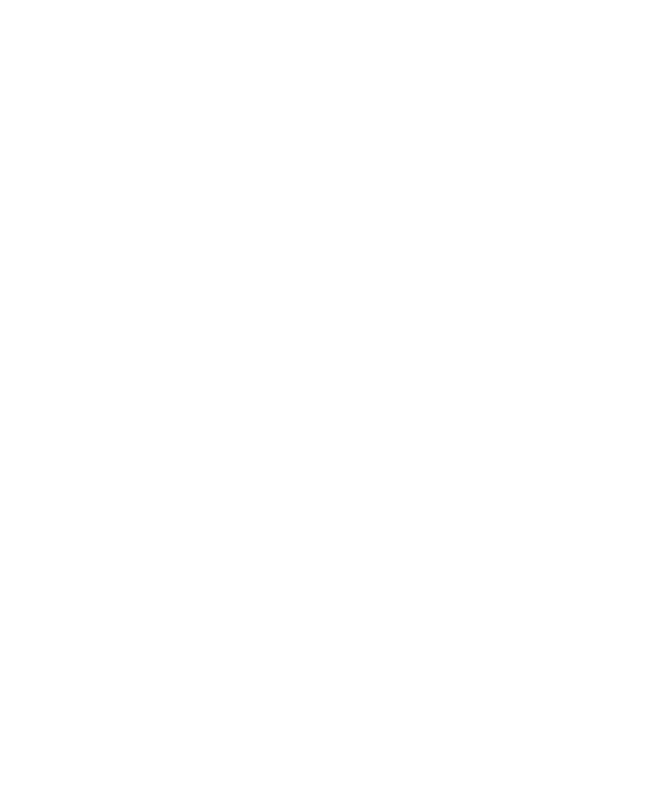
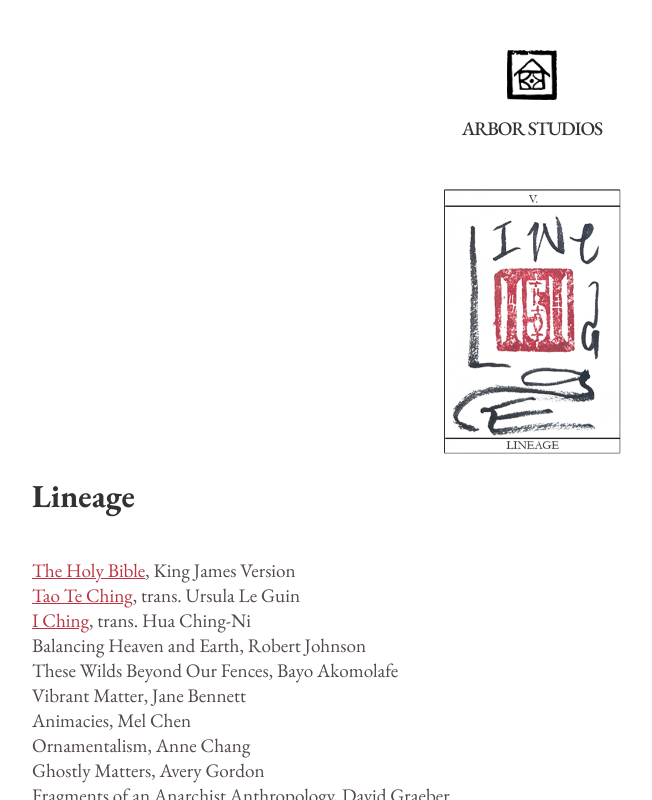
Before and after one commit to kennybc/arbor-studios, a React (Vite) app: page /lineage in a window 1280 px wide. Shown: the whole page, without its empty margins (108-760 px from the left). Built offline with nearby package versions, Linux system fonts and the light colour scheme.

Commit message:
cname; small syntax tweaks; rm base path

```diff
--- a/package.json
+++ b/package.json
@@ -1,5 +1,5 @@
 {
-  "homepage": "http://dev.kenny.us/arbor-studios",
+  "homepage": "http://arbor-age.com",
   "name": "arbor-studios",
   "private": true,
   "version": "0.0.0",
--- a/src/index.tsx
+++ b/src/index.tsx
@@ -9,7 +9,7 @@ import "./global.css";
 
 const App = () => {
   return (
-    <Router basename={"/arbor-studios/"}>
+    <Router>
       <DeckProvider>
         <DeckRouter>
           <Route index element={<Pages.Home />} />
--- a/src/pages/Lineage/index.tsx
+++ b/src/pages/Lineage/index.tsx
@@ -12,11 +12,26 @@ const Lineage = () => {
       </Section>
       <Section>
         <p style={{ textIndent: 0 }}>
-          The Holy Bible, King James Version
+          <a href="https://archive.org/details/KingJamesBible" target="_blank">
+            The Holy Bible
+          </a>
+          , King James Version
           <br />
-          Tao Te Ching, trans. Ursula Le Guin
+          <a
+            href="https://archive.org/details/taotechingbookab0000laoz"
+            target="_blank"
+          >
+            Tao Te Ching
+          </a>
+          , trans. Ursula Le Guin
           <br />
-          I Ching, trans. Hua Ching-Ni
+          <a
+            href="https://archive.org/details/bookofchangesunc0000nihu"
+            target="_blank"
+          >
+            I Ching
+          </a>
+          , trans. Hua Ching-Ni
           <br />
           Balancing Heaven and Earth, Robert Johnson
           <br />
@@ -50,9 +65,9 @@ const Lineage = () => {
           <br />
           Capitalist Realism, Mark Fisher
           <br />
-          Emergent Thinking, adrienne maree brown
+          Emergent Thinking, Adrienne Maree Brown
           <br />
-          All About Love, bell hooks
+          All About Love, Bell Hooks
           <br />
           Braiding Sweetgrass, Robin Wall Kimmerer
           <br />
--- a/src/pages/Metaphysics/index.tsx
+++ b/src/pages/Metaphysics/index.tsx
@@ -17,7 +17,7 @@ const Metaphysics = () => {
           </i>{" "}
           <b>that</b>.
         </p>
-        <p style={{ marginTop: 0 }}>— Fred Moten</p>
+        <p style={{ marginTop: 0 }}>– Fred Moten</p>
         <p>
           Welcome to the arborage. More than a design studio, Arbor understands
           ourselves as the middle of a movement. Middle, because everything
--- a/vite.config.js
+++ b/vite.config.js
@@ -11,5 +11,5 @@ export default defineConfig({
   server: {
     port: 3000,
   },
-  base: "/arbor-studios/",
+  base: "/",
 });
--- a/vite.config.ts
+++ b/vite.config.ts
@@ -11,5 +11,5 @@ export default defineConfig({
   server: {
     port: 3000,
   },
-  base: "/arbor-studios/",
+  base: "/",
 });
```
Also changed, not shown: 1 other file (tests, documents, lock files or other folders).
